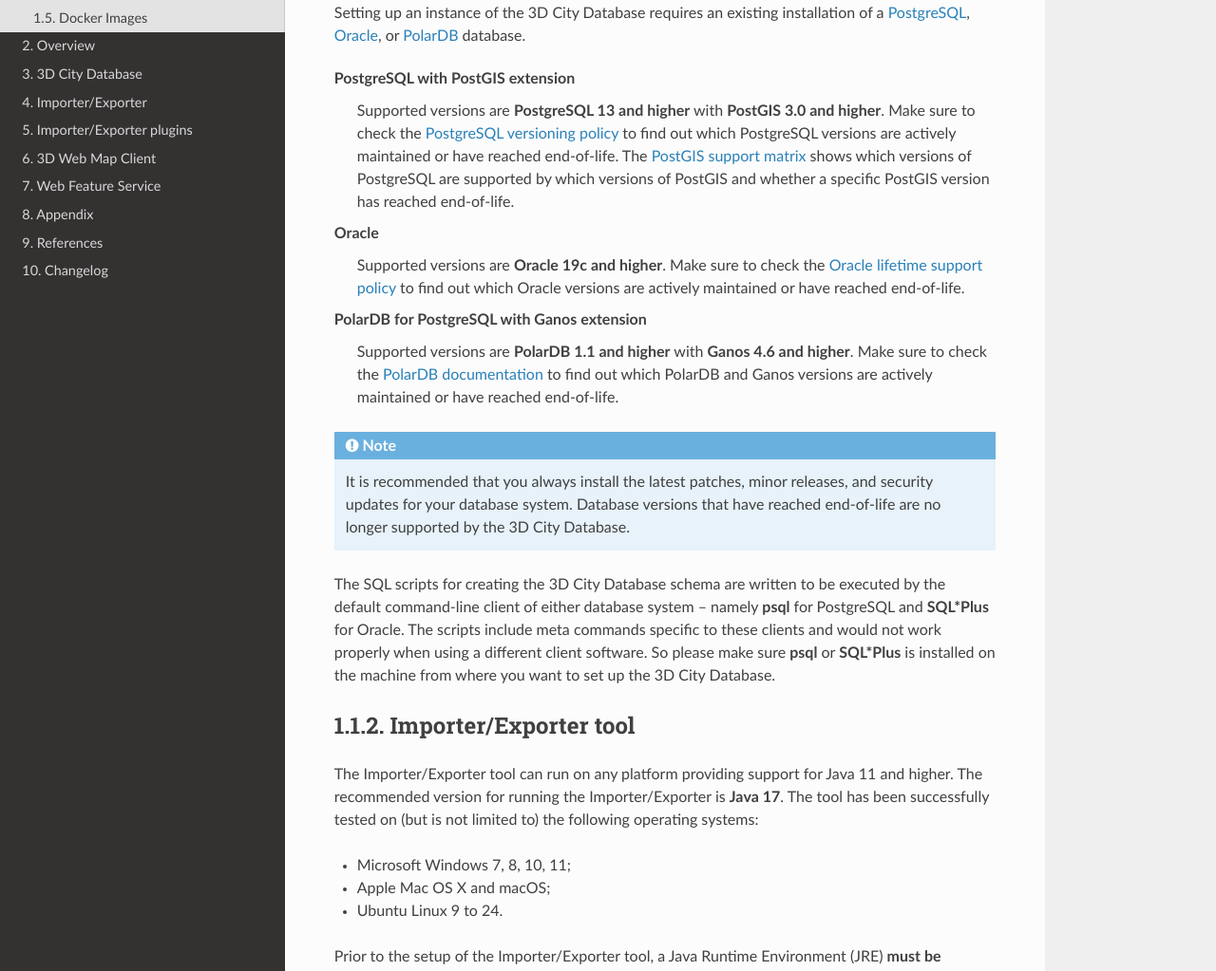
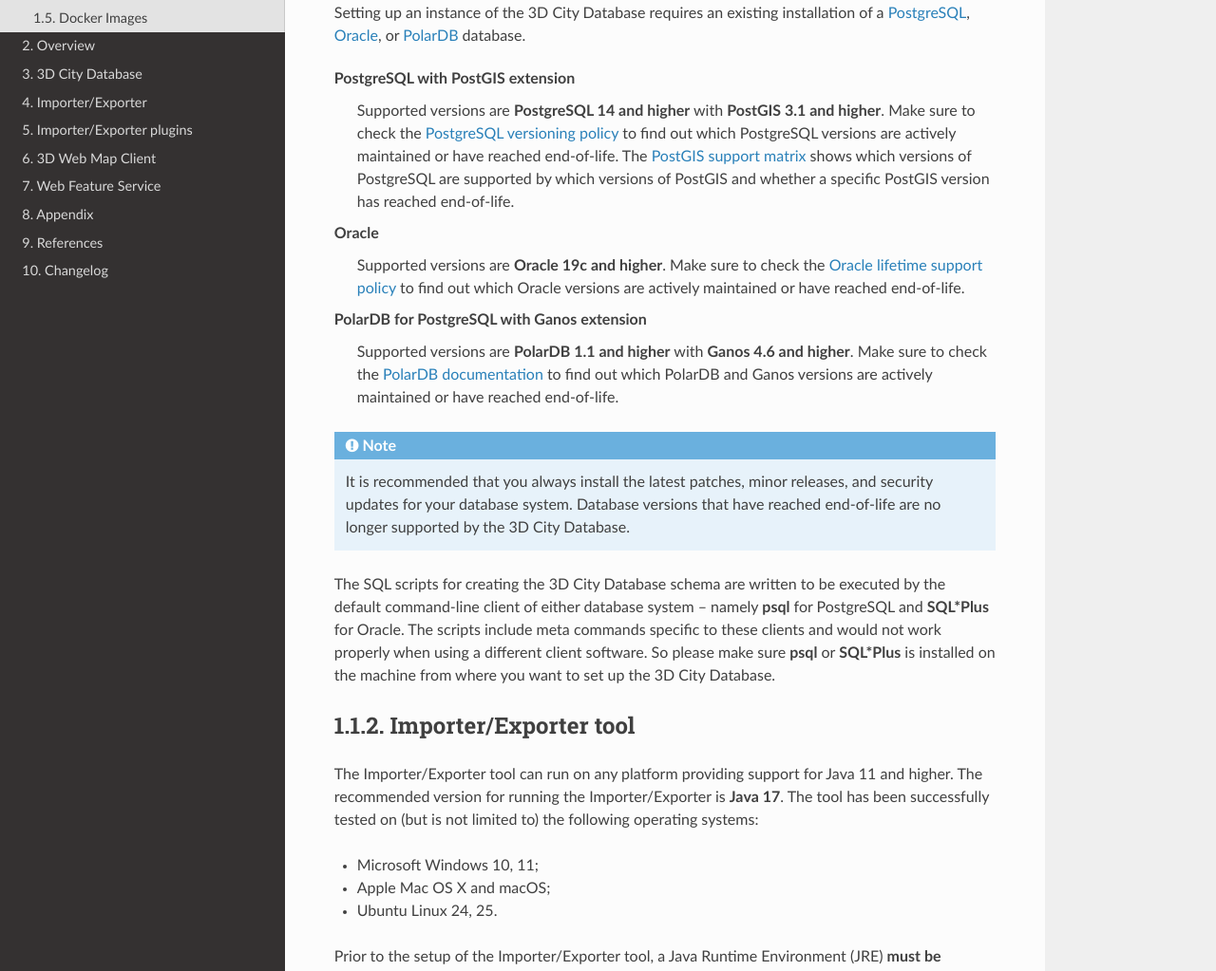
Before and after one commit to 3dcitydb/3dcitydb-docs, a Sphinx documentation site: the page built from source/first-steps/system-requirements.rst, in a window 1280 px wide and 1400 px high. Shown: the part 362-1385 px from the top of the window at 95% size. Built offline with Sphinx 7.4.7 and the Read the Docs theme 3.1.0, drawn with Linux system fonts in a browser that asks for light colours.

Commit message:
updated system requirements

```diff
--- a/source/first-steps/system-requirements.rst
+++ b/source/first-steps/system-requirements.rst
@@ -12,7 +12,7 @@
 `PolarDB <https://www.alibabacloud.com/de/product/polardb>`_ database.
 
 PostgreSQL with PostGIS extension
-  Supported versions are **PostgreSQL 13 and higher** with **PostGIS 3.0 and higher**.
+  Supported versions are **PostgreSQL 14 and higher** with **PostGIS 3.1 and higher**.
   Make sure to check the `PostgreSQL versioning policy <https://www.postgresql.org/support/versioning/>`_
   to find out which PostgreSQL versions are actively maintained or have reached end-of-life.
   The `PostGIS support matrix <https://trac.osgeo.org/postgis/wiki/UsersWikiPostgreSQLPostGIS>`_
@@ -50,9 +50,9 @@
 is **Java 17**. The tool has been successfully tested on (but is not
 limited to) the following operating systems:
 
--  Microsoft Windows 7, 8, 10, 11;
+-  Microsoft Windows 10, 11;
 -  Apple Mac OS X and macOS;
--  Ubuntu Linux 9 to 24.
+-  Ubuntu Linux 24, 25.
 
 Prior to the setup of the Importer/Exporter tool, a Java Runtime
 Environment (JRE) **must be installed on your system**. Java
```
